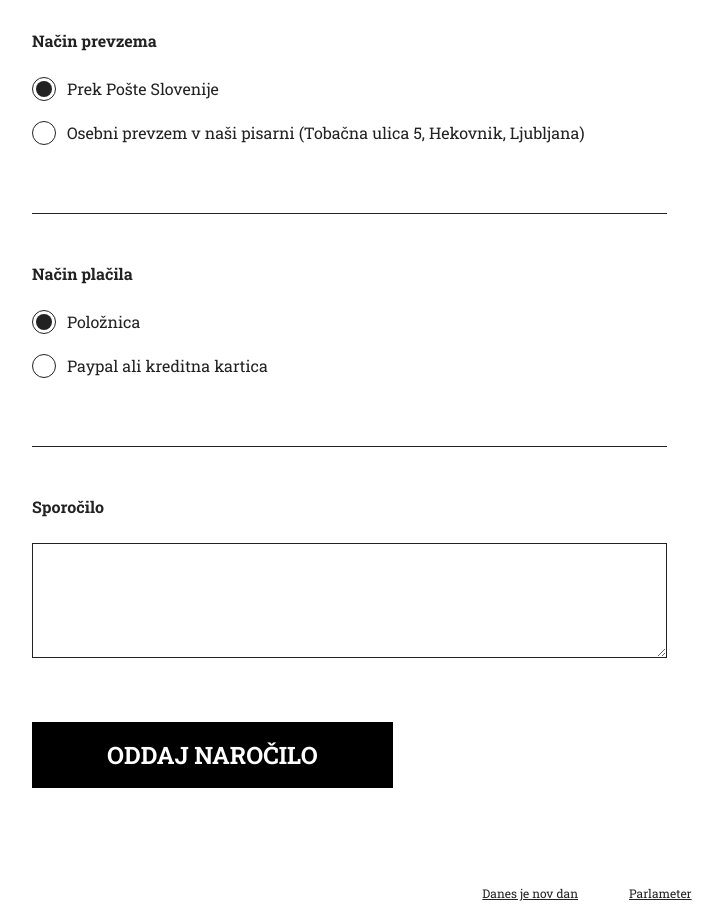
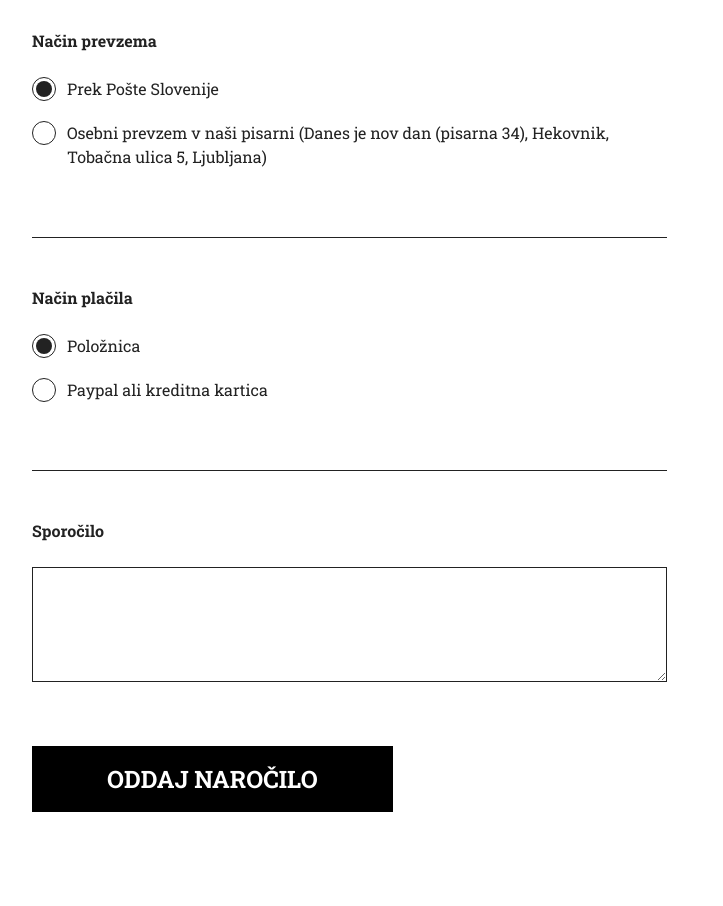
Before and after one commit to danesjenovdan/parlakarte, a website built with webpack: page dist/naroci/index.html in a window 1280 px wide. Shown: the part 920-1826 px from the top of the page, without its empty margins (53-776 px from the left). Built offline with nearby package versions, Linux system fonts and the light colour scheme; no server answers.

Commit message:
change office pickup address description

```diff
--- a/dist/naroci/index.html
+++ b/dist/naroci/index.html
@@ -93,7 +93,7 @@
               </div>
               <div class="form-check">
                 <input class="form-check-input" type="radio" name="prevzem" id="prevzem-office_pickup" value="office_pickup">
-                <label class="form-check-label" for="prevzem-office_pickup">Osebni prevzem v naši pisarni (Tobačna ulica 5, Hekovnik, Ljubljana)</label>
+                <label class="form-check-label" for="prevzem-office_pickup">Osebni prevzem v naši pisarni (Danes je nov dan (pisarna 34), Hekovnik, Tobačna ulica 5, Ljubljana)</label>
               </div>
             </div>
             <div class="col-md-12">
```
